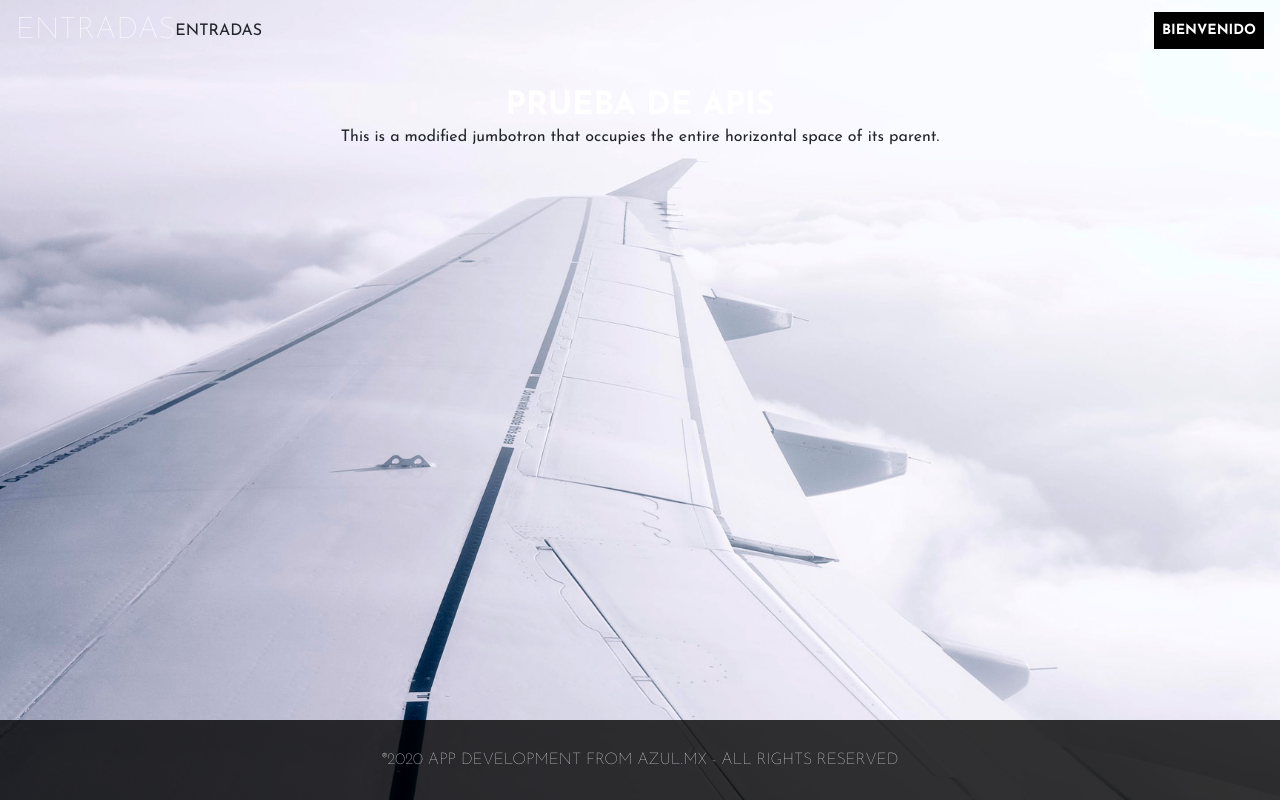
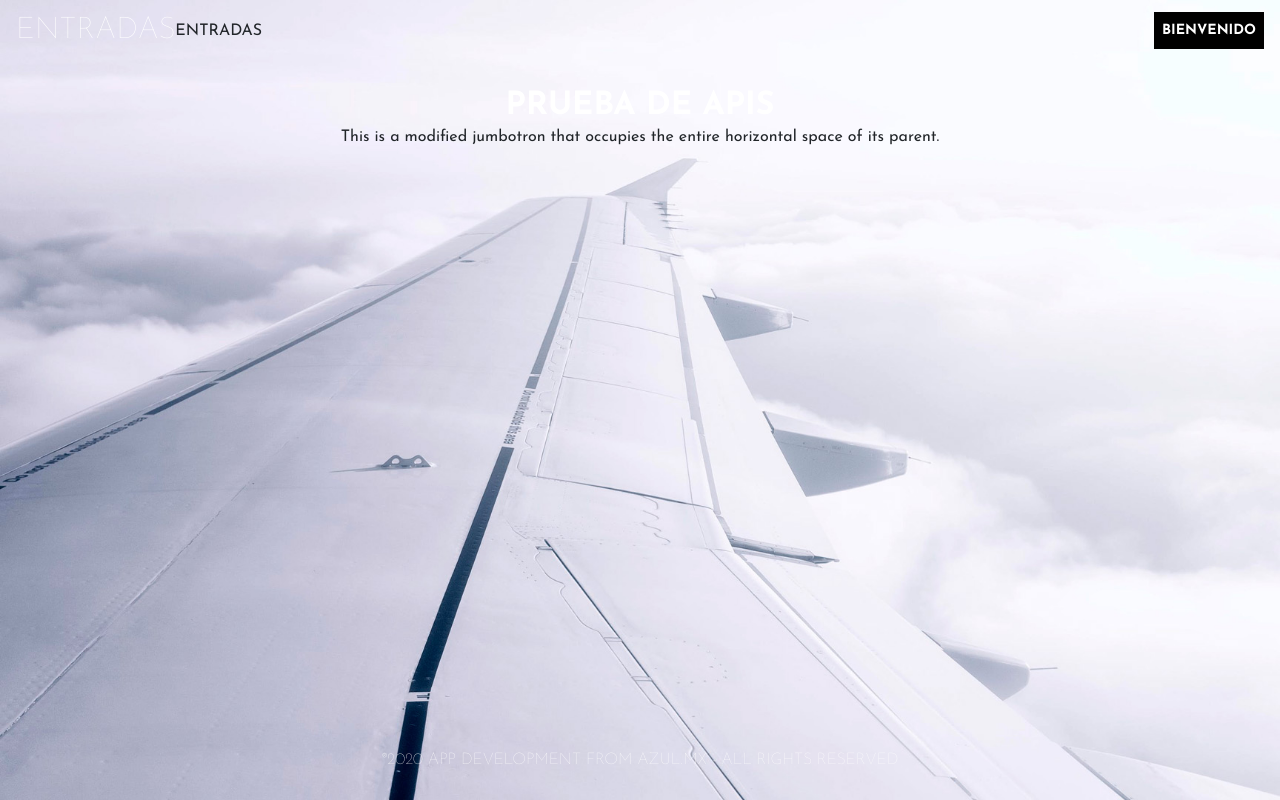
Before and after one commit to axelobscura/next-mysql, a Next.js app: page / in a window 1280 px wide. Built offline with nearby package versions, Linux system fonts and the light colour scheme.

Commit message:
Footer background

```diff
--- a/styles/index.css
+++ b/styles/index.css
@@ -10,7 +10,6 @@ body {
   background-color: transparent !important;
 }
 .elfooter {
-  background: rgba(0,0,0,0.8);
   color: #ffffff;
   font-weight: 100;
 }
```
